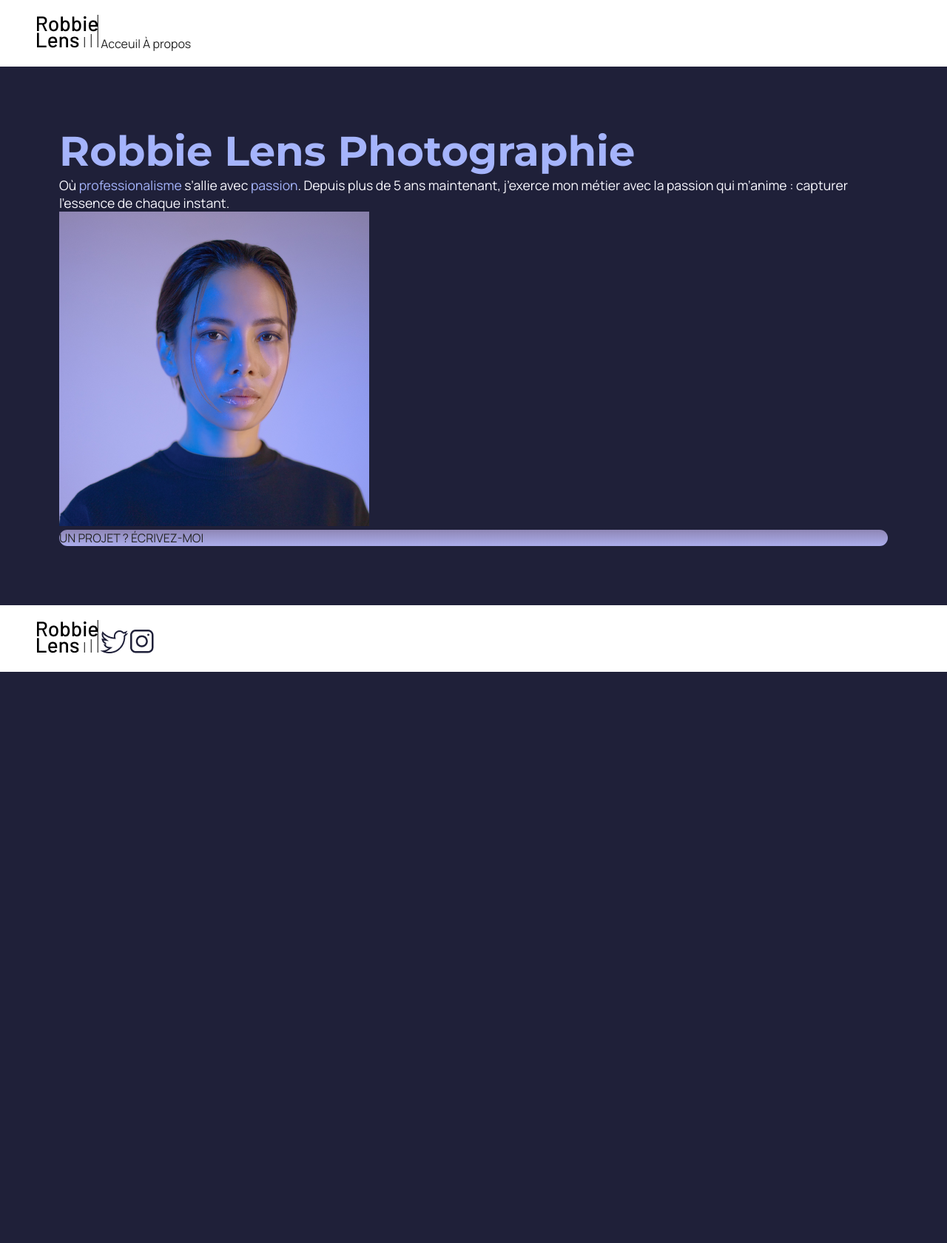
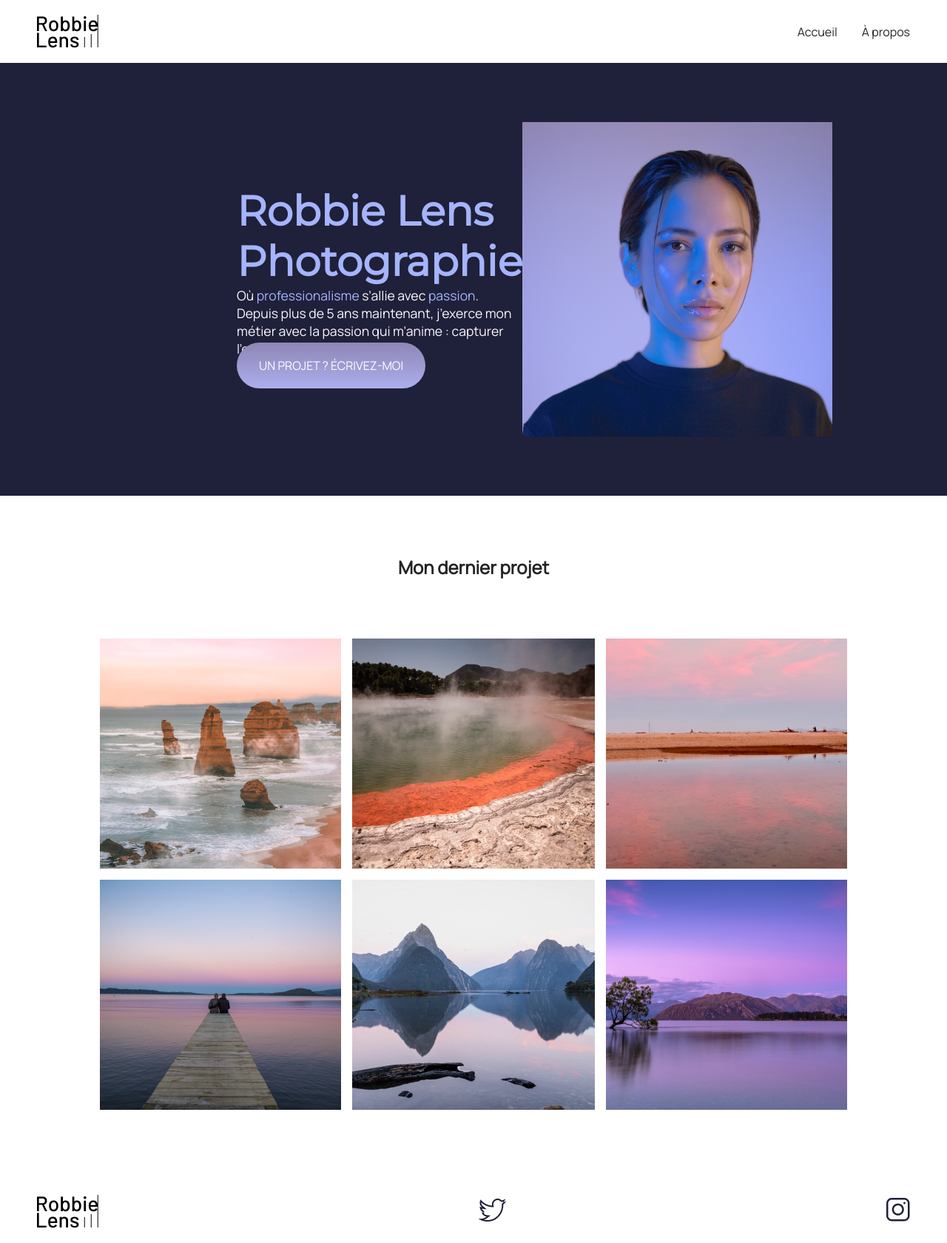
Before and after one commit to Nyzuro/Robbie-Lens, a plain HTML site: page index.html in a window 1280 px wide. Shown: the whole page at 74% size. Before the commit the page ends 908 px from the top, so only its background shows below. Drawn offline with Linux system fonts and the light colour scheme.

Commit message:
💄 Add flexboxs

```diff
--- a/index.html
+++ b/index.html
@@ -3,11 +3,11 @@
 	<head>
 		<meta charset="utf-8" />
 		<title>Accueil - Robbie Lens Photographie</title>
-		<link rel="stylesheet" href="style.css" />
+		<link href="style.css" rel="stylesheet" />
 		<link rel="preconnect" href="https://fonts.googleapis.com" />
 		<link rel="preconnect" href="https://fonts.gstatic.com" crossorigin />
 		<link
-			href="https://fonts.googleapis.com/css2?family=Manrope:wght@200..800&family=Montserrat:ital,wght@0,100..900;1,100..900&display=swap"
+			href="https://fonts.googleapis.com/css2?family=Manrope&family=Montserrat&display=swap"
 			rel="stylesheet"
 		/>
 	</head>
@@ -16,37 +16,69 @@
 		<header>
 			<nav>
 				<img src="images/logo.png" alt="Logo Robbie Lens" />
-				<a href="index.html">Acceuil</a>
+				<div>
+					<a href="index.html">Accueil</a>
 					<a href="a-propos.html">À propos</a>
+				</div>
 			</nav>
 		</header>
-
 		<main>
-			<section>
+			<section class="accueil-introduction">
+				<div>
 					<h1>Robbie Lens Photographie</h1>
 					<p>
 						Où <em>professionalisme</em> s’allie avec <em>passion</em>. Depuis
 						plus de 5 ans maintenant, j’exerce mon métier avec la passion qui
 						m’anime : capturer l’essence de chaque instant.
 					</p>
+					<a href="" class="cta">UN PROJET ? ÉCRIVEZ-MOI</a>
+				</div>
 				<img
-					src="/images/robbie-lens.png"
-					alt="Portrait de la photographe Robbie Lens"
+					src="images/robbie-lens.png"
+					alt="Portrait avec effet de la photographe Robbie Lens"
+					class="portrait"
 				/>
-				<div class="cta">
-					<a href="">UN PROJET ? ÉCRIVEZ-MOI</a>
+			</section>
+			<section class="accueil-photos">
+				<h2>Mon dernier projet</h2>
+				<div>
+					<img
+						src="images/accueil/element-1.png"
+						alt="Twelve apostles - Australie"
+					/>
+					<img
+						src="images/accueil/element-2.png"
+						alt="Wai-O-Tapu - Nouvelle-Zélande"
+					/>
+					<img
+						src="images/accueil/element-3.png"
+						alt="Parc National d’Abel Tasman - Nouvelle-Zélande"
+					/>
+				</div>
+				<div>
+					<img
+						src="images/accueil/element-4.png"
+						alt="Lac Rotorua - Nouvelle-Zélande"
+					/>
+					<img
+						src="images/accueil/element-5.png"
+						alt="Milford Sound - Nouvelle-Zélande"
+					/>
+					<img
+						src="images/accueil/element-6.png"
+						alt="Lac Wanaka - Nouvelle-Zélande"
+					/>
 				</div>
 			</section>
 		</main>
-
 		<footer>
 			<img src="images/logo.png" alt="Logo Robbie Lens" />
-			<a target="_blank" href="https://twitter.com/" class="icon-link"
-				><img src="/images/twitter.png" alt="Logo Twitter"
-			/></a>
-			<a target="_blank" href="https://www.instagram.com/" class="icon-link"
-				><img src="/images/instagram.png" alt="Logo Instagram"
-			/></a>
+			<a target="_blank" href="https://twitter.com/" class="lien-icone">
+				<img src="images/twitter.png" alt="Logo Twitter" />
+			</a>
+			<a target="_blank" href="https://www.instagram.com/" class="lien-icone">
+				<img src="images/instagram.png" alt="Logo Instagram" />
+			</a>
 		</footer>
 	</body>
 </html>
--- a/style.css
+++ b/style.css
@@ -44,20 +44,7 @@ footer {
 	background: linear-gradient(#8e86b5, #acaeed);
 	color: white;
 	border-radius: 50px;
-}
-
-.content {
-	border-right: 1px solid #8e86b5;
-	border-bottom: 1px solid #8e86b5;
-	padding: 50px;
-}
-
-.content h2 {
-	margin-top: 30px;
-}
-
-.content ul {
-	margin-top: 30px;
+	padding: 20px 30px;
 }
 
 a:hover {
@@ -69,8 +56,22 @@ a:hover {
 	text-decoration: none;
 }
 
-.icon-link:hover {
+.lien-icone:hover {
 	opacity: 0.5;
+}
+
+.carre-contenu {
+	border-right: 1px solid #8e86b5;
+	border-bottom: 1px solid #8e86b5;
+	padding: 50px;
+}
+
+.carre-contenu h2 {
+	margin-top: 30px;
+}
+
+.carre-contenu ul {
+	margin-top: 30px;
 }
 
 section {
@@ -81,3 +82,40 @@ section {
 	width: 50%;
 	margin: auto;
 }
+
+nav,
+footer {
+	display: flex;
+	justify-content: space-between;
+	align-items: center;
+}
+
+nav a {
+	margin-left: 30px;
+}
+
+.accueil-introduction {
+	display: flex;
+	flex-direction: row;
+	width: 50%;
+	align-items: center;
+	margin: auto;
+}
+
+.accueil-photos {
+	background-color: white;
+	padding: 80px;
+}
+
+.accueil-photos h2 {
+	color: #242424;
+	margin-bottom: 80px;
+	text-align: center;
+}
+
+.accueil-photos div {
+	display: flex;
+	justify-content: center;
+	gap: 15px;
+	margin-bottom: 15px;
+}
```
Also changed, not shown: a-propos.html (+26 -20 lines), images/accueil/element-1.png (added), images/accueil/element-2.png (added), images/accueil/element-3.png (added), images/accueil/element-4.png (added), images/accueil/element-5.png (added), images/accueil/element-6.png (added). Lines whose indentation alone changed are shown as unchanged.
